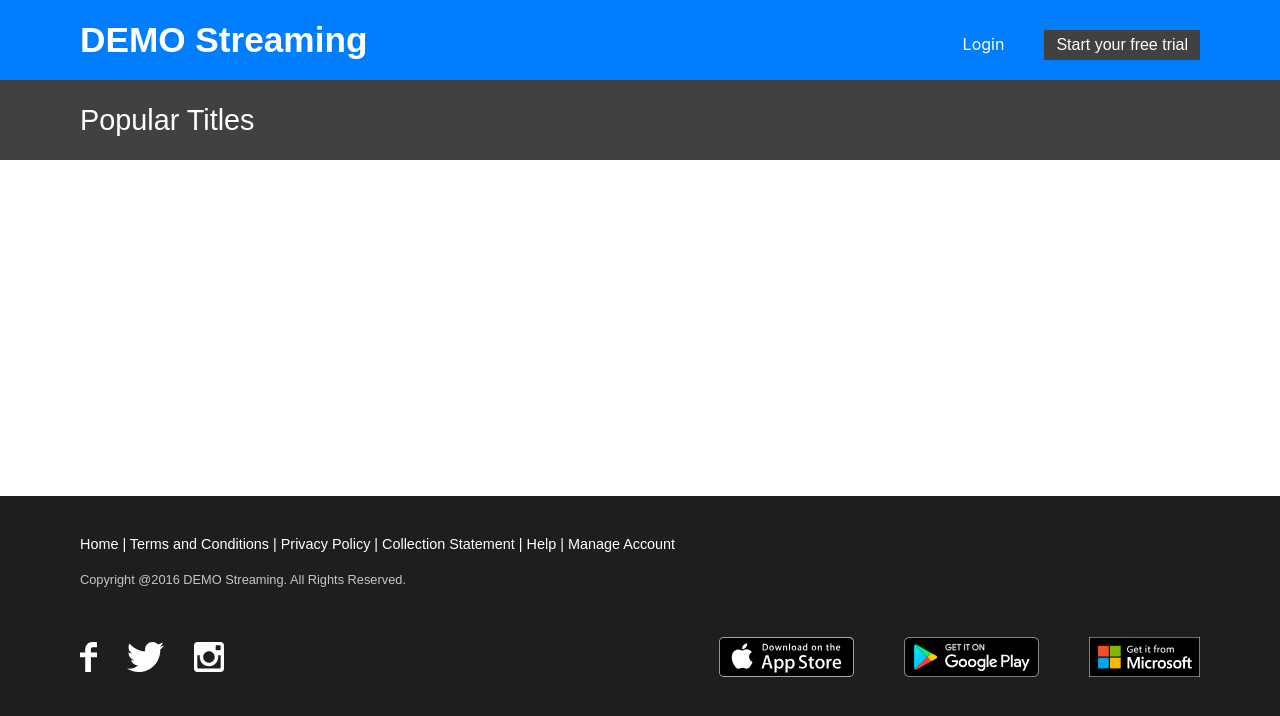
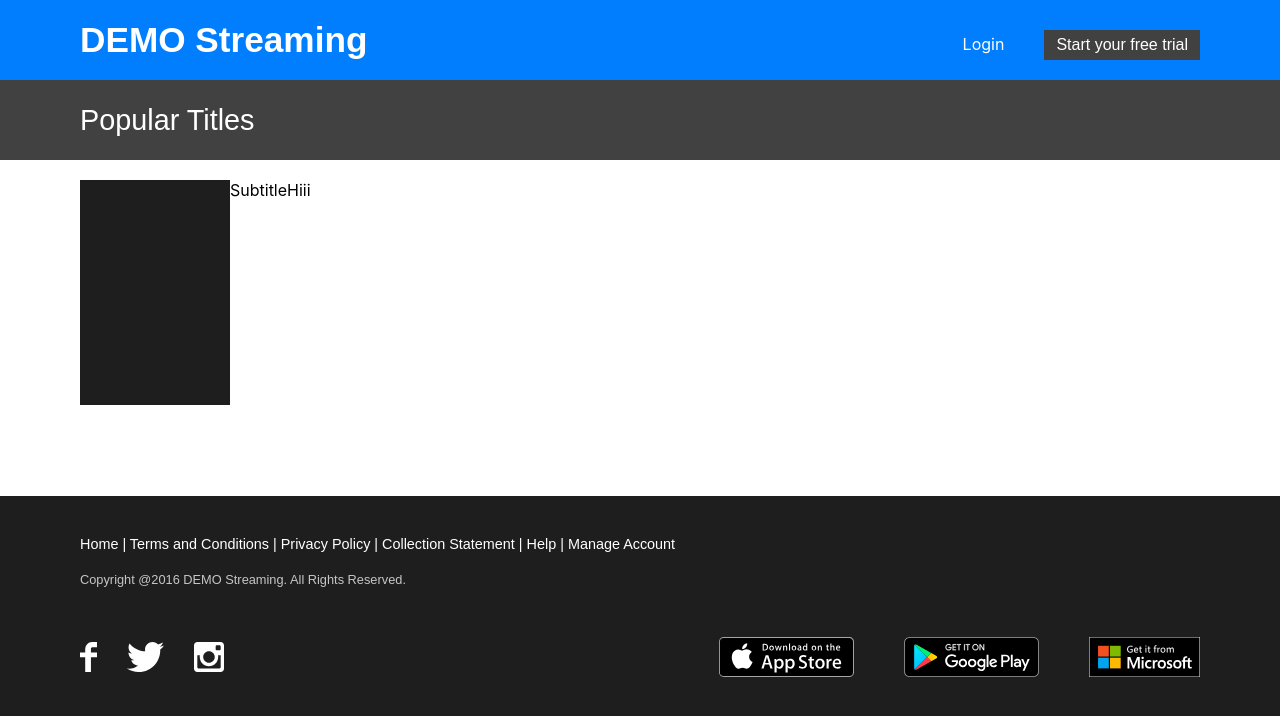
Before and after one commit to LouisGaravaglia/stan-coding-challenge, a React (Create React App) app: page / in a window 1280 px wide. Shown: the top 716 px of the page. Built offline with nearby package versions, Linux system fonts and the light colour scheme; no server answers.

Commit message:
foundating set for the Film component after getting the films from the API

```diff
--- a/src/App.css
+++ b/src/App.css
@@ -2,6 +2,13 @@
   margin: 0;
   padding: 0;
 }
+
+html{
+  position:relative;
+  min-height: 100%;
+}
+
+/* //////////////////////////////////////////  HEADER  ////////////////////////////////////////// */
 
 .Header-NavBar {
   display: flex;
@@ -61,6 +68,8 @@ button:hover {
   margin-left: 80px;
 }
 
+/* //////////////////////////////////////////  FOOTER  ////////////////////////////////////////// */
+
 .Footer-Container {
   position: relative;
 }
@@ -97,10 +106,6 @@ button:hover {
   margin: 50px 80px 40px 80px;
 }
 
-/* .Footer-Logos-Social {
-  height: 20px;
-} */
-
 .Facebook {
   height: 30px;
   margin-right: 30px;
@@ -128,3 +133,39 @@ button:hover {
 .WindowsStore {
   height: 40px;
 }
+
+/* //////////////////////////////////////////  FILM   ////////////////////////////////////////// */
+
+.Film-Container {
+  margin: 20px 80px;
+  display: flex;
+  flex-wrap: wrap;
+}
+
+.Film {
+  position: relative;
+  background-color: #1e1e1e;
+  width: 150px;
+  height: 225px;
+  margin-bottom: 300px;
+  display: flex;
+  justify-content: space-around;
+  align-items: center;
+}
+
+.Film-Main-Title {
+  color: white;
+  font-family: Arial, Helvetica, sans-serif;
+  font-size: 1.8rem;
+  font-weight: 700;
+
+}
+
+.Film-Subtitle {
+  display: block;
+}
+/*
+.Film-Img {
+  position: absolute;
+  z-index: 2;
+} */
--- /dev/null
+++ b/src/Film.js
@@ -0,0 +1,27 @@
+import React from "react";
+import "./App.css"
+import placeholder from "./logos/placeholder.png";
+import twitter from "./logos/twitter-blue.svg";
+
+const Film = ({title}) => {
+
+  return (
+  <div className="Film-Container">
+
+    <div className="Film">
+
+      <p className="Film-Main-Title">{title}</p>
+      <img className="Film-Img" scr={placeholder} />
+
+    </div>
+
+    <p className="Film-Subtitle">Subtitle</p>
+    <img className="Film-Img" scr={twitter} />
+    <p className="Film-Subtitle">Hiii</p>
+
+  </div>
+  )
+
+}
+
+export default Film;
--- a/src/Home.js
+++ b/src/Home.js
@@ -2,6 +2,7 @@ import React from "react";
 import "./App.css";
 import Header from "./Header";
 import Footer from "./Footer";
+import Film from "./Film";
 
 const Home = () => {
 
@@ -9,6 +10,7 @@ const Home = () => {
   return (
     <>
     <Header title="Popular Titles"/>
+    <Film />
     <Footer />
     </>
   )
--- a/src/Series.js
+++ b/src/Series.js
@@ -2,9 +2,21 @@ import React, { useContext, useState, useEffect } from "react";
 import StreamCoAPI from "./StreamCoAPI";
 import "./App.css";
 import Header from "./Header";
+import Footer from "./Footer";
+import Film from "./Film";
 
 
 const Series = () => {
+  const [filmData, setFilmData] = useState([])
+
+  useEffect(() => {
+    const getFilms = async () => {
+      const films = await StreamCoAPI.getFilmTitles();
+      console.log("FILMS: ", films);
+      setFilmData(films)
+    }
+    getFilms()
+  }, [])
 
 
 
@@ -12,6 +24,8 @@ const Series = () => {
     <div>
     <Header title="Popular Series" />
     <h1>Series PAGE</h1>
+      {filmData.map(film => <Film title={film.title}/>)}
+    <Footer />
     </div>
 
   )
--- a/src/StreamCoAPI.js
+++ b/src/StreamCoAPI.js
@@ -1,21 +1,15 @@
 import axios from "axios";
 
-const BASE_URL = process.env.REACT_APP_BASE_URL || "http://localhost:3001";
+const BASE_URL = process.env.REACT_APP_BASE_URL || "https://raw.githubusercontent.com/StreamCo/react-coding-challenge/master/feed/sample.json";
 
 class StreamCoAPI {
-    static async request(endpoint, paramsOrData = {}, verb = "get") {
 
-
-      console.debug("API Call:", endpoint, paramsOrData, verb);
+    static async getFilmTitles() {
 
       try {
-        return (await axios({
-          method: verb,
-          url: `${BASE_URL}/${endpoint}`,
-          [verb === "get" ? "params" : "data"]: paramsOrData})).data;
-          // axios sends query string data via the "params" key,
-          // and request body data via the "data" key,
-          // so the key we need depends on the HTTP verb
+        const res = await axios.get(BASE_URL);
+        console.log("res: ", res);
+        return res.data.entries
       }
 
       catch(err) {
@@ -25,15 +19,6 @@ class StreamCoAPI {
       }
     }
 
-    static async getUsers() {
-      let res = await this.request("users");
-      return res;
-    }
-
-    static async registerUser(data) {
-      let res = await this.request("users", data, "post");
-      return res
-    }
 
   }
 
```
Also changed, not shown: src/logos/placeholder.png (renamed from assets/placeholder.png), src/logos/twitter-blue.svg (renamed from src/logos/social/twitter-blue.svg).
